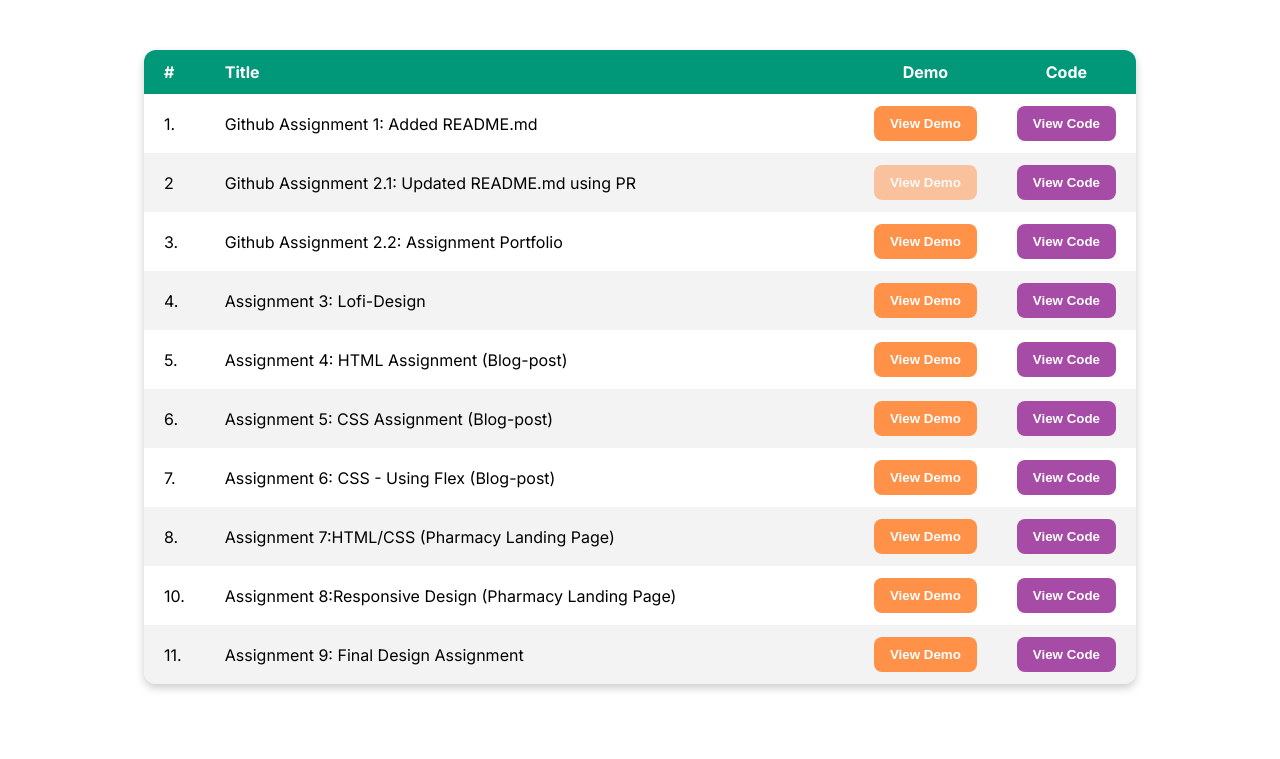
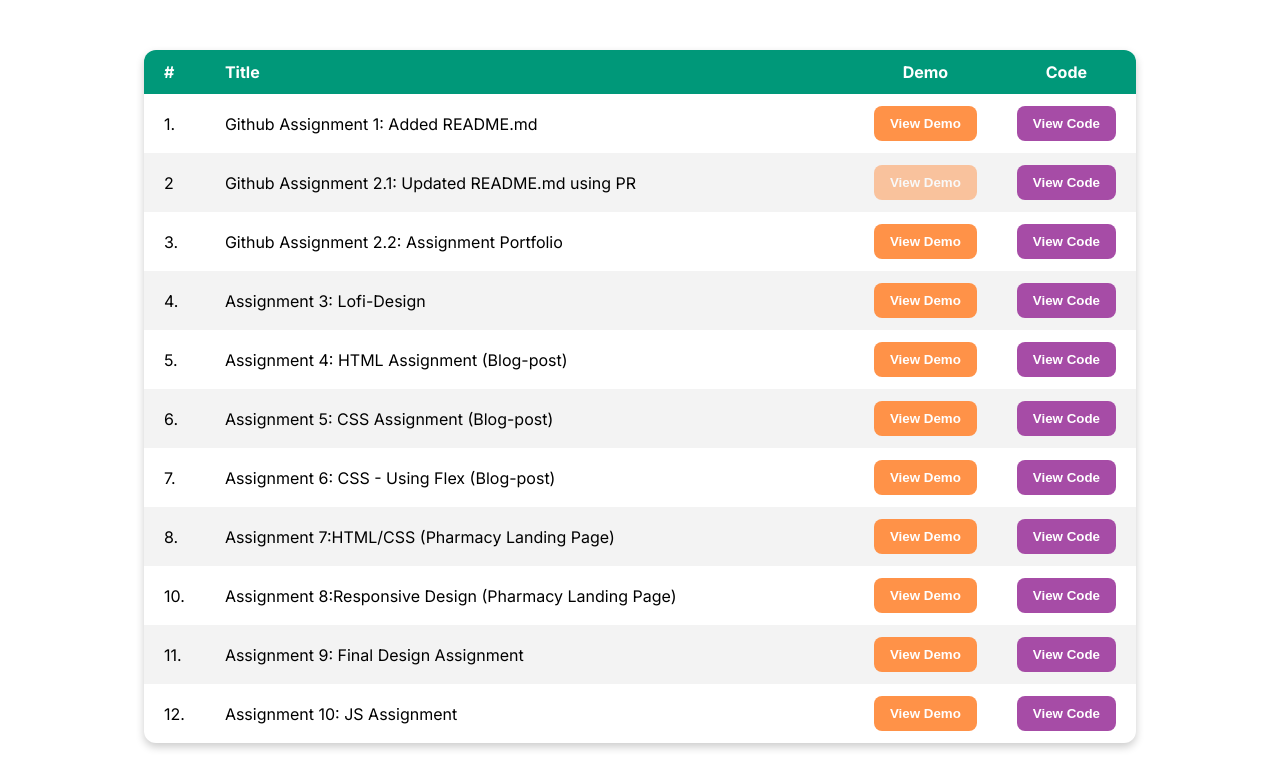
Before and after one commit to iamsusmitashrestha/lft-assignment-portfolio, a plain HTML site: page index.html in a window 1280 px wide. Shown: the part 67-826 px from the top of the page. Before the commit the page ends 800 px from the top, so only its background shows below. Drawn offline with Linux system fonts and the light colour scheme.

Commit message:
js assignment added

```diff
--- a/index.html
+++ b/index.html
@@ -205,6 +205,24 @@
                   >
                 </td>
               </tr>
+              <tr>
+                <td>12.</td>
+                <td>Assignment 10: JS Assignment</td>
+                <td>
+                  <a
+                    href="https://iamsusmitashrestha.github.io/lft-assignments/"
+                    target="_blank"
+                    ><button class="demo-btn">View Demo</button></a
+                  >
+                </td>
+                <td>
+                  <a
+                    href="https://github.com/iamsusmitashrestha/lft-assignments/tree/master/JS%20assignment1"
+                    target="_blank"
+                    ><button class="code-btn">View Code</button></a
+                  >
+                </td>
+              </tr>
             </tbody>
           </table>
         </div>
```
